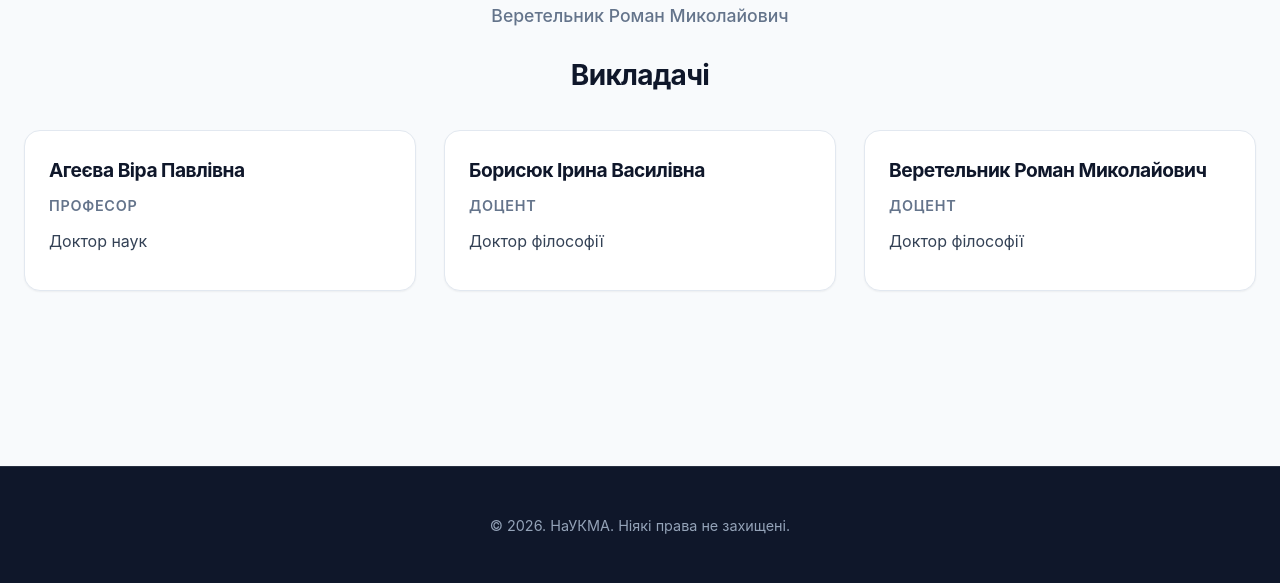
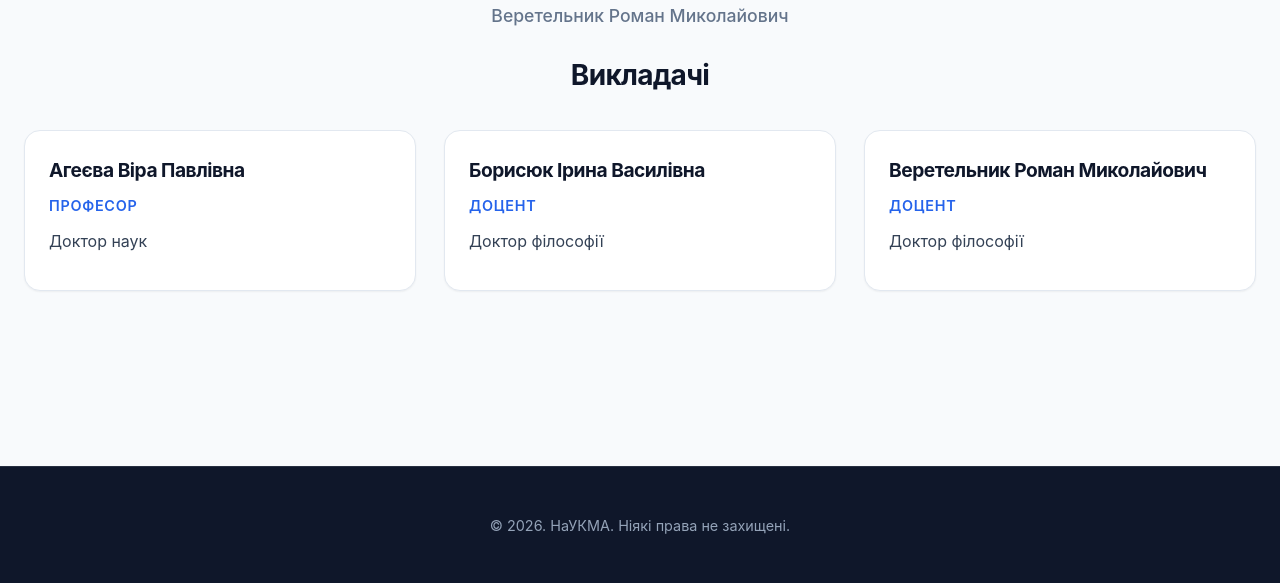
Before and after one commit to vilgefortzr/faculty-of_humanities, a Django app: page /departments/2/ in a window 1280 px wide. Shown: the part 217-800 px from the top of the page. Run offline with Django 5.2, Linux system fonts and the light colour scheme; data comes from the database, SQL or seed files in the repository.

Commit message:
small tweaks

```diff
--- a/faculty/static/faculty/css/style.css
+++ b/faculty/static/faculty/css/style.css
@@ -311,7 +311,7 @@ h2 {
   border-top: 1px solid rgba(255, 255, 255, 0.1);
 }
 
-#department-head {
+.card .accent-text {
   color: #2563eb;
 }
 
--- a/faculty/templates/faculty/department.html
+++ b/faculty/templates/faculty/department.html
@@ -5,9 +5,9 @@
   <h2>Викладачі</h2>
   <div class="cards-grid">
     {% for lecturer in lecturers %}
-      <div class="card card-short">
+      <div class="card">
         <h3>{{ lecturer.name }}</h3>
-        <p class="subtitle">{{ lecturer.get_academic_position_display }}</p>
+        <p class="subtitle accent-text">{{ lecturer.get_academic_position_display }}</p>
         <p>{{ lecturer.get_academic_degree_display }}</p>
       </div>
     {% empty %}
--- a/faculty/templates/faculty/departments.html
+++ b/faculty/templates/faculty/departments.html
@@ -5,7 +5,7 @@
     {% for department in departments %}
       <div class="card card-short">
         <h3><a href="{% url 'department' department.id %}">{{ department.name }}</a></h3>
-        <p class="subtitle"><i id="department-head">Завідувач кафедри:</i> {{ department.head_of_department }}</p>
+        <p class="subtitle"><i class="accent-text">Завідувач кафедри:</i> {{ department.head_of_department }}</p>
         {% with majors=department.majors.all %}
           {% if majors %}
             <ul>
```
